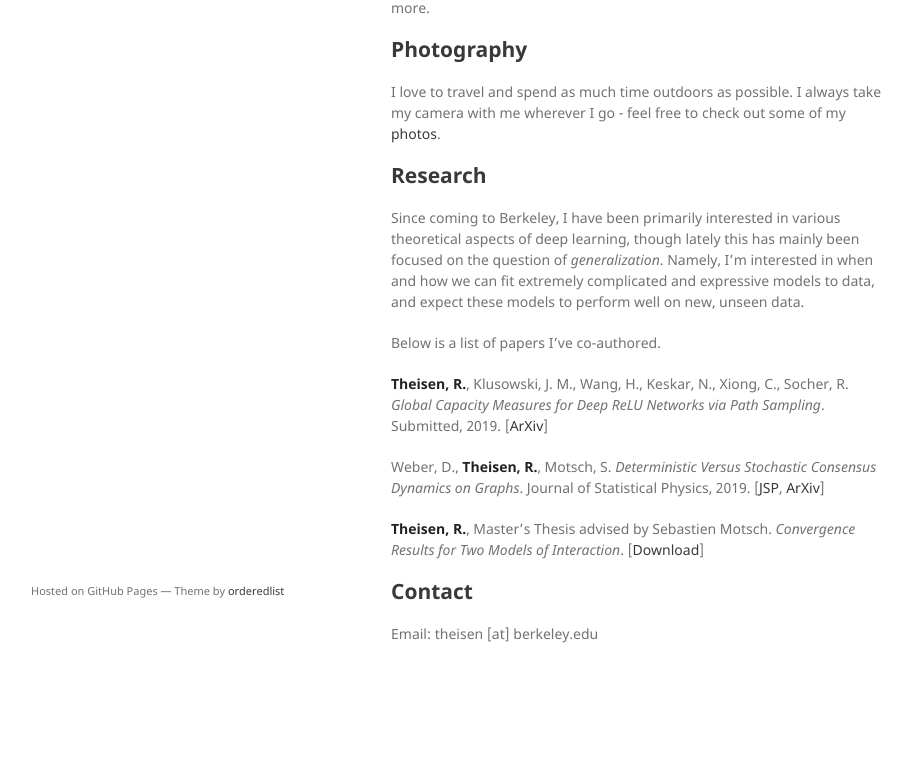
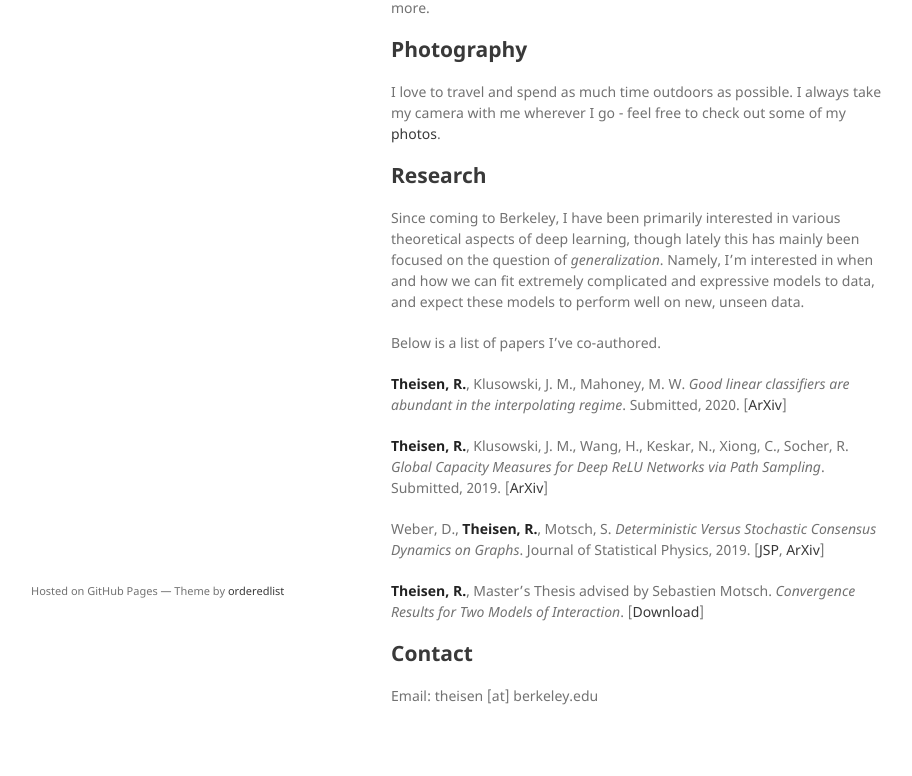
Before and after one commit to rythei/PersonalSiteWorking, a Jekyll site: the page built from index.md, in a window 1280 px wide. Shown: the part 230-1006 px from the top of the page, without its empty margins (179-1091 px from the left). Built offline with Jekyll 4.4.1, drawn with Linux system fonts in a browser that asks for light colours; our own code applies the rules of GitHub Pages for plain Markdown files; before the commit the page ends 944 px from its top, so only the background shows below that.

Commit message:
Update index.md

```diff
--- a/index.md
+++ b/index.md
@@ -15,6 +15,8 @@ Since coming to Berkeley, I have been primarily interested in various theoretica
 
 Below is a list of papers I've co-authored.
 
+**Theisen, R.**, Klusowski, J. M., Mahoney, M. W. _Good linear classifiers are abundant in the interpolating regime_. Submitted, 2020. [[ArXiv](https://arxiv.org/abs/2006.12625)]
+
 **Theisen, R.**, Klusowski, J. M., Wang, H., Keskar, N., Xiong, C., Socher, R. _Global Capacity Measures for Deep ReLU Networks via Path Sampling_. Submitted, 2019. [[ArXiv](https://arxiv.org/abs/1910.10245)]
 
 Weber, D., **Theisen, R.**, Motsch, S. _Deterministic Versus Stochastic Consensus Dynamics on Graphs_. Journal of Statistical Physics, 2019. [[JSP](https://link.springer.com/article/10.1007/s10955-019-02293-5), [ArXiv](https://arxiv.org/abs/1901.10756)]
```
